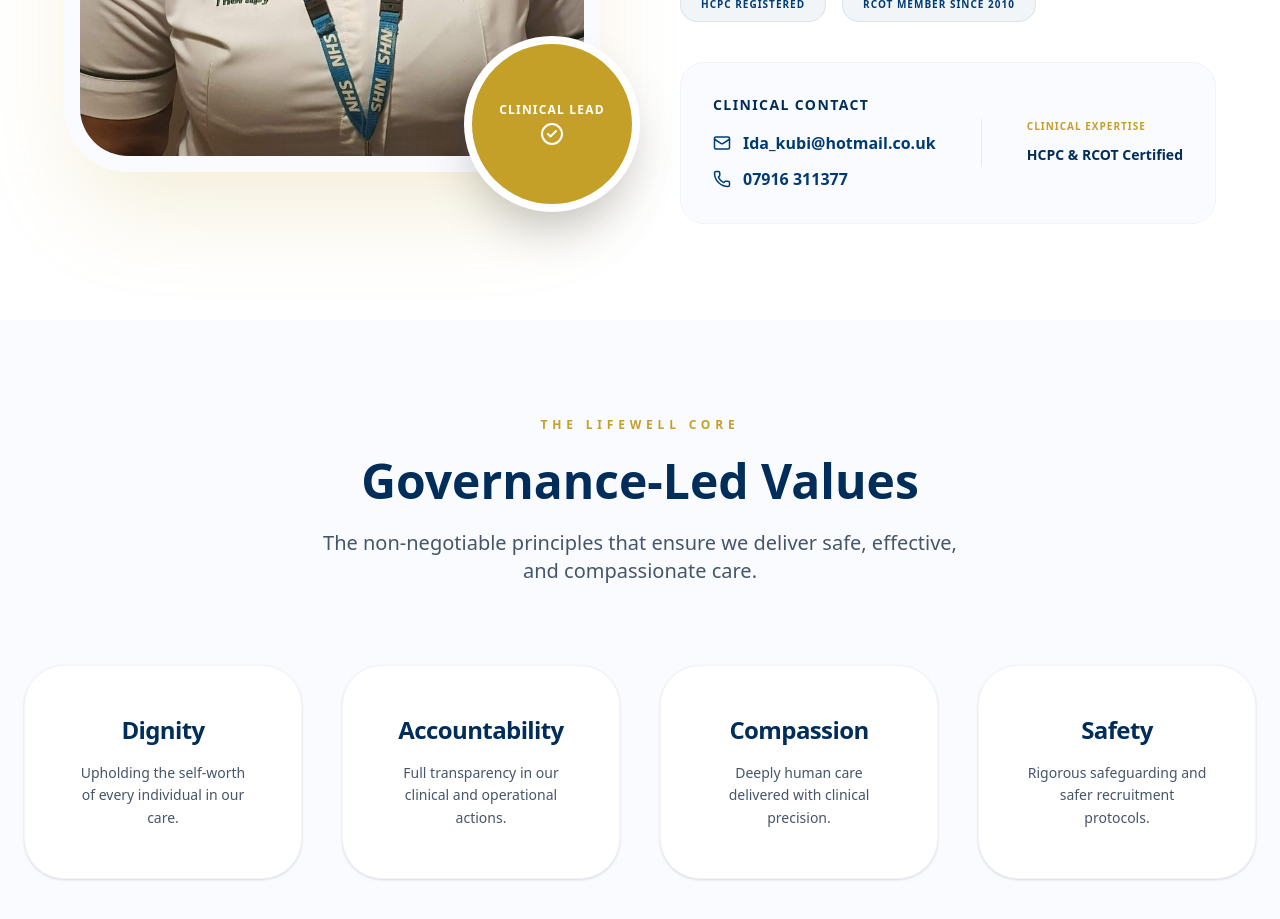
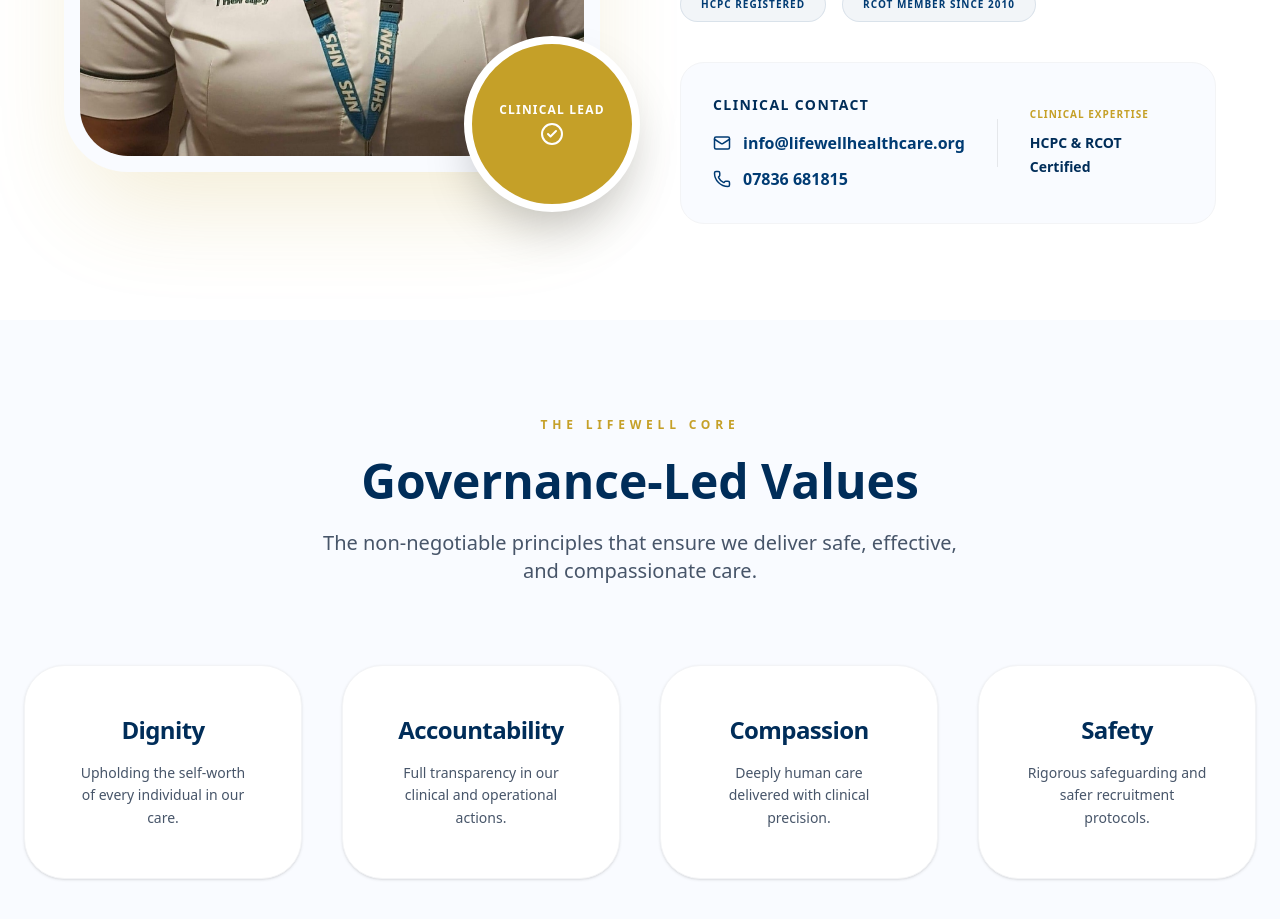
Before and after one commit to osofocarl-web/lifewell-healthcare, a Next.js app: page /about in a window 1280 px wide. Shown: the part 2000-2919 px from the top of the page. Built offline with nearby package versions, Linux system fonts and the light colour scheme.

Commit message:
Deploy: src/app/about/page.tsx

```diff
--- a/src/app/about/page.tsx
+++ b/src/app/about/page.tsx
@@ -54,7 +54,7 @@ export default function AboutPage() {
       </section>
 
       {/* Clinical Leadership */}
-      <section className="py-24 border-y border-brand-bg bg-white">
+      <section id="clinical-leadership" className="py-24 border-y border-brand-bg bg-white">
         <div className="container mx-auto px-6">
           <div className="text-center mb-20">
             <span className="text-brand-gold font-black uppercase tracking-[0.4em] text-sm mb-6 block">Professional Governance</span>
@@ -121,11 +121,11 @@ export default function AboutPage() {
                   <div>
                     <h4 className="text-sm font-black text-brand-blue uppercase tracking-widest mb-4">Clinical Contact</h4>
                     <div className="flex flex-col gap-3">
-                      <a href="mailto:Ida_kubi@hotmail.co.uk" className="flex items-center gap-3 text-brand-blue hover:text-brand-gold transition-premium font-bold">
-                        <Mail size={18} /> Ida_kubi@hotmail.co.uk
+                      <a href="mailto:info@lifewellhealthcare.org" className="flex items-center gap-3 text-brand-blue hover:text-brand-gold transition-premium font-bold">
+                        <Mail size={18} /> info@lifewellhealthcare.org
                       </a>
-                      <a href="tel:07916311377" className="flex items-center gap-3 text-brand-blue hover:text-brand-gold transition-premium font-bold">
-                        <Phone size={18} /> 07916 311377
+                      <a href="tel:+447836681815" className="flex items-center gap-3 text-brand-blue hover:text-brand-gold transition-premium font-bold">
+                        <Phone size={18} /> 07836 681815
                       </a>
                     </div>
                   </div>
```
